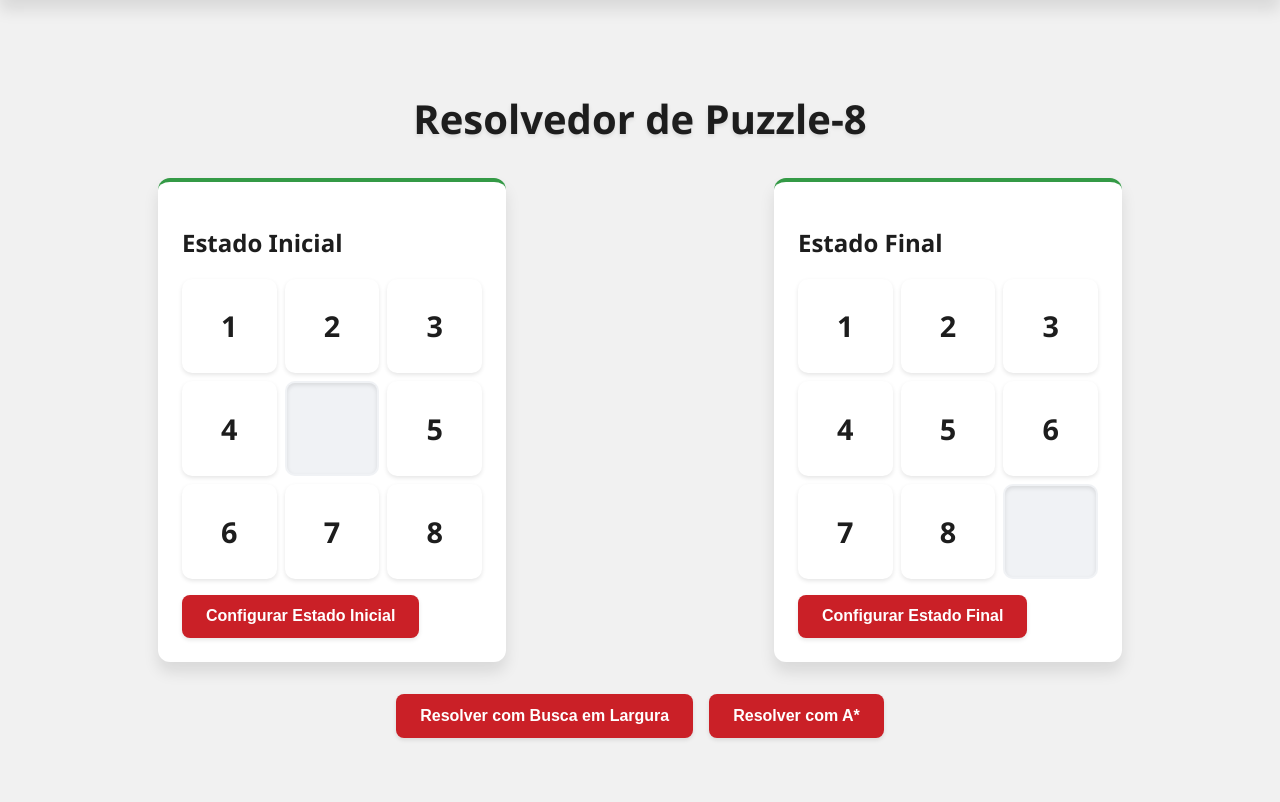
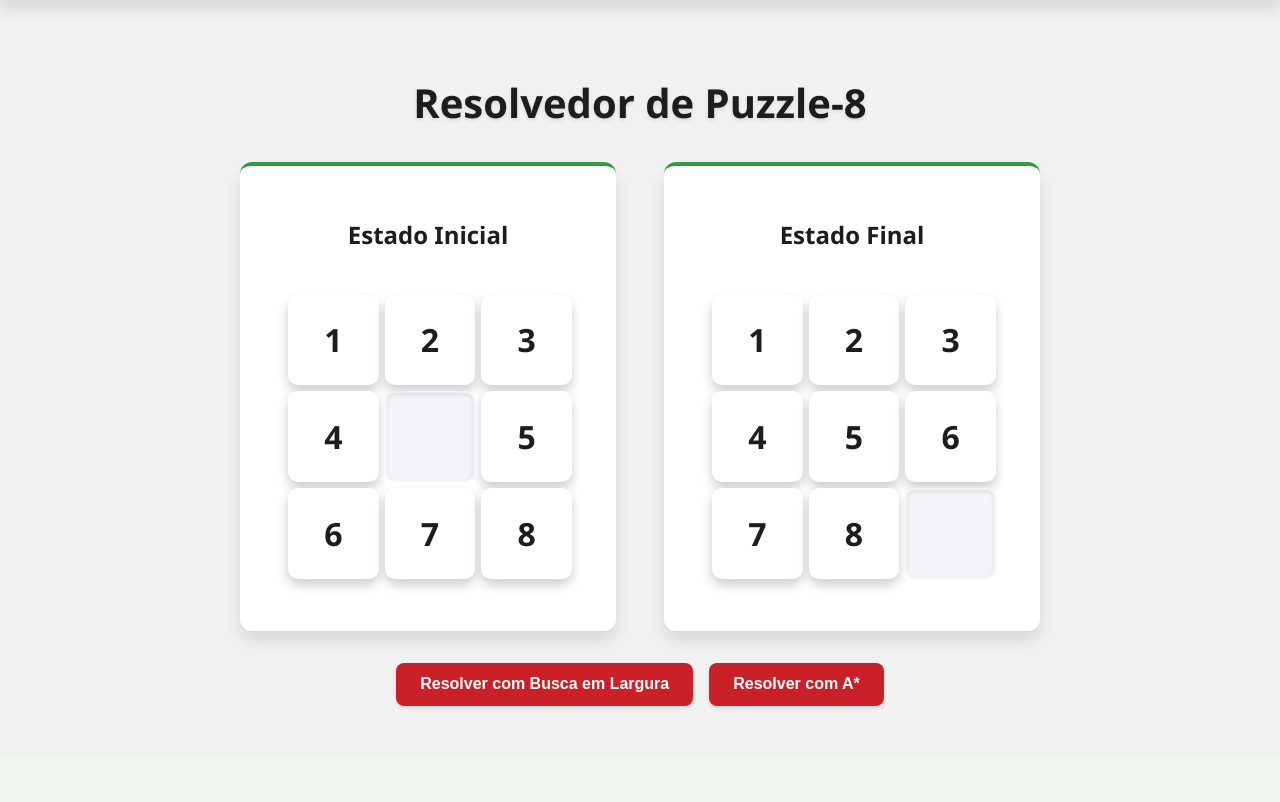
Before and after one commit to Gianlz/Puzzle-8, a FastAPI app: page / in a window 1280 px wide. Shown: the part 112-914 px from the top of the page. After the commit the page ends 821 px from the top, so only its background shows below. Run offline with FastAPI, Linux system fonts and the light colour scheme.

Commit message:
shit done

```diff
--- a/Templates/index.html
+++ b/Templates/index.html
@@ -21,13 +21,20 @@
             <div class="secao-puzzle">
                 <h2>Estado Inicial</h2>
                 <div class="grid-puzzle" id="gridInicial"></div>
-                <button onclick="alternarGrid('inicial')">Configurar Estado Inicial</button>
+                <!-- Remover os botões de configurar estado inicial e final -->
+                <!--
+                <button id="configurarEstadoInicial" onclick="alternarGrid('inicial')">Configurar Estado Inicial</button>
+                <button id="configurarEstadoFinal" onclick="alternarGrid('final')">Configurar Estado Final</button>
+                -->
             </div>
 
             <div class="secao-puzzle">
                 <h2>Estado Final</h2>
                 <div class="grid-puzzle" id="gridFinal"></div>
+                <!-- Removido o botão de configurar estado final -->
+                <!--
                 <button onclick="alternarGrid('final')">Configurar Estado Final</button>
+                -->
             </div>
         </div>
 
--- a/main.py
+++ b/main.py
@@ -35,14 +35,27 @@
     puzzle = Puzzle8(requisicao.estado_inicial, requisicao.estado_final)
 
     if requisicao.tipo_busca == "largura":
-        solucao, tempo_execucao, nos_expandidos = puzzle.resolver_busca_largura()
+        solucao, tempo_execucao, nos_expandidos, solucionavel = puzzle.resolver_busca_largura()
     else:
-        solucao, tempo_execucao, nos_expandidos = puzzle.resolver_busca_a_estrela()
+        solucao, tempo_execucao, nos_expandidos, solucionavel = puzzle.resolver_busca_a_estrela()
+
+    if not solucionavel:
+        return {
+            "erro": "Este puzzle não tem solução possível devido à configuração inicial e final.",
+            "solucionavel": False
+        }
+
+    if solucao is None:
+        return {
+            "erro": "Não foi possível encontrar uma solução.",
+            "solucionavel": True
+        }
 
     return {
         "solucao": solucao,
         "tempo_execucao": tempo_execucao,
-        "nos_expandidos": nos_expandidos
+        "nos_expandidos": nos_expandidos,
+        "solucionavel": True
     }
 
 if __name__ == "__main__":
--- a/static/css/style.css
+++ b/static/css/style.css
@@ -50,9 +50,9 @@
 }
 
 .container {
-    max-width: 1200px;
+    max-width: 1000px;
     margin: 0 auto;
-    padding: 2rem;
+    padding: 1rem;
 }
 
 h1 {
@@ -65,19 +65,22 @@
 
 .container-puzzle {
     display: flex;
-    justify-content: space-around;
-    align-items: flex-start;
-    flex-wrap: wrap;
-    gap: 2rem;
-    margin-bottom: 2rem;
+    justify-content: center;
+    gap: 3rem;
+    margin: 2rem auto;
+    max-width: 800px;
 }
 
 .secao-puzzle {
+    flex: 0 1 350px;
+    padding: 2rem;
+    display: flex;
+    flex-direction: column;
+    align-items: center;
     background: var(--card-background);
-    padding: 1.5rem;
     border-radius: 12px;
     box-shadow: var(--shadow-lg);
-    transition: transform 0.3s ease;
+    transition: transform 1.5s ease;
     border-top: 4px solid var(--secondary-color);
 }
 
@@ -86,37 +89,49 @@
 }
 
 .grid-puzzle {
+    width: 280px;
+    height: 280px;
+    margin: 1.5rem auto;
+    gap: 10px;
     display: grid;
     grid-template-columns: repeat(3, 1fr);
-    gap: 8px;
-    width: 300px;
-    margin: 1rem auto;
+    position: relative;
+    perspective: 1000px;
 }
 
 .celula-puzzle {
-    aspect-ratio: 1;
+    width: 100%;
+    height: 100%;
+    font-size: 2rem;
+    position: relative;
+    transform-style: preserve-3d;
+    transition: transform 1.5s ease, background-color 1.5s ease;
     background: var(--card-background);
     border-radius: 10px;
     display: flex;
     align-items: center;
     justify-content: center;
-    font-size: 1.8rem;
     font-weight: bold;
     cursor: pointer;
-    transition: all 0.3s cubic-bezier(0.4, 0, 0.2, 1);
-    box-shadow: var(--shadow-sm);
+    box-shadow: 0 6px 12px rgba(0, 0, 0, 0.2);
     border: 2px solid transparent;
+    backface-visibility: hidden;
+    transform-origin: center center;
+    cursor: move;
+    transition: transform 0.2s, box-shadow 0.2s;
 }
 
 .celula-puzzle:hover {
     transform: scale(1.05);
-    box-shadow: var(--shadow-md);
+    box-shadow: 0 8px 16px rgba(0, 0, 0, 0.3);
     border-color: var(--primary-color);
 }
 
 .celula-puzzle.vazia {
     background: #f0f2f5;
     box-shadow: inset var(--shadow-sm);
+    transition: all 0.5s ease;
+    opacity: 0.8;
 }
 
 .celula-puzzle.configurando {
--- a/static/js/script.js
+++ b/static/js/script.js
@@ -24,7 +24,16 @@
             celula.textContent = estado[i][j] || '';
             celula.dataset.linha = i;
             celula.dataset.coluna = j;
-            celula.onclick = () => tratarCliqueCelula(idGrid, i, j);
+
+            // Adicionar atributos para drag and drop
+            celula.setAttribute('draggable', 'true');
+            celula.addEventListener('dragstart', handleDragStart);
+            celula.addEventListener('dragover', handleDragOver);
+            celula.addEventListener('drop', handleDrop);
+
+            // Remover evento de clique existente
+            // celula.onclick = () => tratarCliqueCelula(idGrid, i, j);
+
             grid.appendChild(celula);
         }
     }
@@ -45,26 +54,6 @@
     return grid;
 }
 
-function alternarGrid(tipo) {
-    if (configuracaoAtual === tipo) {
-        configuracaoAtual = null;
-        document.querySelectorAll('.celula-puzzle').forEach(celula => {
-            celula.classList.remove('configurando');
-        });
-    } else {
-        configuracaoAtual = tipo;
-        const idGrid = tipo === 'inicial' ? 'gridInicial' : 'gridFinal';
-        const idOutroGrid = tipo === 'inicial' ? 'gridFinal' : 'gridInicial';
-
-        document.querySelectorAll(`#${idGrid} .celula-puzzle`).forEach(celula => {
-            celula.classList.add('configurando');
-        });
-        document.querySelectorAll(`#${idOutroGrid} .celula-puzzle`).forEach(celula => {
-            celula.classList.remove('configurando');
-        });
-    }
-}
-
 function tratarCliqueCelula(idGrid, i, j) {
     const estado = idGrid === 'gridInicial' ? estadoInicial : estadoFinal;
 
@@ -80,30 +69,57 @@
         };
         document.querySelector(`#${idGrid} [data-linha="${i}"][data-coluna="${j}"]`).classList.add('selecionado');
     } else {
+        // Atualizar estado diretamente sem animação
         const temp = estado[i][j];
         estado[i][j] = numeroSelecionado.valor;
         estado[numeroSelecionado.linha][numeroSelecionado.coluna] = temp;
+
+        // Atualizar a visualização
+        criarGrid(idGrid, estado);
 
         document.querySelectorAll('.celula-puzzle').forEach(celula => {
             celula.classList.remove('selecionado');
         });
         numeroSelecionado = null;
 
-        criarGrid(idGrid, estado);
-
+        // Manter configuração ativa
         document.querySelectorAll(`#${idGrid} .celula-puzzle`).forEach(celula => {
             celula.classList.add('configurando');
         });
     }
 }
 
-async function resolverPuzzle(metodo) {
+function resolverPuzzle() {
     if (configuracaoAtual) {
         alternarGrid(configuracaoAtual);
     }
 
-    try {
-        const resposta = await fetch('/resolver', {
+    let algoritmoSelecionado = 'largura';
+    const radioSelecionado = document.querySelector('input[name="algoritmo"]:checked');
+    if (radioSelecionado) {
+        algoritmoSelecionado = radioSelecionado.value;
+    }
+
+    // Verifica se os elementos existem antes de manipulá-los
+    const resultadoDiv = document.getElementById('resultado');
+    const solucaoDiv = document.getElementById('solucao');
+
+    // Se não encontrar o elemento resultado, cria ele
+    if (!resultadoDiv) {
+        const novoResultado = document.createElement('div');
+        novoResultado.id = 'resultado';
+        document.body.appendChild(novoResultado);
+    }
+
+    // Limpa resultados anteriores
+    if (resultadoDiv) {
+        resultadoDiv.innerHTML = '';
+    }
+    if (solucaoDiv) {
+        solucaoDiv.style.display = 'none';
+    }
+
+    fetch('/resolver', {
         method: 'POST',
         headers: {
             'Content-Type': 'application/json',
@@ -111,33 +127,145 @@
         body: JSON.stringify({
             estado_inicial: estadoInicial,
             estado_final: estadoFinal,
-                tipo_busca: metodo
+            tipo_busca: algoritmoSelecionado
         })
-        });
+    })
+    .then(response => response.json())
+    .then(data => {
+        const resultado = document.getElementById('resultado');
 
-        const dados = await resposta.json();
-        exibirSolucao(dados);
-    } catch (erro) {
-        console.error('Erro ao resolver o puzzle:', erro);
+        if (!data.solucionavel) {
+            const mensagemErro = `
+                <div class="alert alert-danger fade show" role="alert" style="
+                    background: linear-gradient(145deg, #ff5b5b, #ff8c8c);
+                    border: none;
+                    color: white;
+                    box-shadow: 0 4px 15px rgba(255, 91, 91, 0.2);
+                    border-radius: 10px;
+                    padding: 20px;
+                    position: fixed;
+                    top: 50%;
+                    left: 50%;
+                    transform: translate(-50%, -50%);
+                    z-index: 1000;
+                    min-width: 300px;
+                    max-width: 400px;
+                    animation: slideIn 0.3s ease-out;
+                ">
+                    <div style="display: flex; align-items: start; justify-content: space-between;">
+                        <div>
+                            <h4 class="alert-heading" style="
+                                font-size: 1.5rem;
+                                margin-bottom: 15px;
+                                font-weight: 600;
+                            ">
+                                <i class="fas fa-exclamation-triangle" style="margin-right: 10px;"></i>
+                                Configuração impossível!
+                            </h4>
+                        </div>
+                        <button type="button" class="btn-close" data-bs-dismiss="alert" aria-label="Close"
+                            style="background: none; border: none; color: white; font-size: 1.5rem; padding: 0;"
+                            onclick="this.parentElement.parentElement.remove();">
+                            &times;
+                        </button>
+                    </div>
+                    <p style="margin-bottom: 15px; font-size: 1.1rem;">
+                        Este puzzle não tem solução possível devido à configuração inicial e final.
+                    </p>
+                    <hr style="border-top: 1px solid rgba(255,255,255,0.2); margin: 15px 0;">
+                    <p class="mb-0" style="
+                        display: flex;
+                        align-items: center;
+                        font-size: 1rem;
+                        color: #f8f9fa;
+                    ">
+                        <i class="fas fa-lightbulb" style="margin-right: 10px;"></i>
+                        Dica: Tente reorganizar as peças do estado inicial ou final.
+                    </p>
+                </div>
+                <div class="modal-backdrop fade show" style="opacity: 0.5;"></div>
+            `;
+
+            // Remover backdrop anterior se existir
+            const oldBackdrop = document.querySelector('.modal-backdrop');
+            if (oldBackdrop) {
+                oldBackdrop.remove();
+            }
+
+            if (resultado) {
+                resultado.innerHTML = mensagemErro;
+            }
+
+            // Adicionar estilo de animação se ainda não existir
+            if (!document.getElementById('popup-styles')) {
+                const style = document.createElement('style');
+                style.id = 'popup-styles';
+                style.textContent = `
+                    @keyframes slideIn {
+                        0% {
+                            transform: translate(-50%, -60%);
+                            opacity: 0;
+                        }
+                        100% {
+                            transform: translate(-50%, -50%);
+                            opacity: 1;
                         }
                     }
 
-function exibirSolucao(dados) {
-    const divSolucao = document.getElementById('solucao');
+                    .alert {
+                        backdrop-filter: blur(10px);
+                        -webkit-backdrop-filter: blur(10px);
+                    }
+
+                    .alert:hover {
+                        transform: translate(-50%, -50%) scale(1.02);
+                        transition: transform 0.2s ease;
+                    }
+                `;
+                document.head.appendChild(style);
+            }
+            return;
+        }
+
+        if (data.erro) {
+            const mensagemAviso = `
+                <div class="alert alert-warning">
+                    <h4 class="alert-heading">Não foi possível encontrar solução</h4>
+                    <p>${data.erro}</p>
+                    <hr>
+                    <p class="mb-0">Tente usar um algoritmo diferente ou verifique a configuração do puzzle.</p>
+                </div>`;
+            if (resultado) {
+                resultado.innerHTML = mensagemAviso;
+            }
+            return;
+        }
+
+        // Mostra os resultados apenas se os elementos existirem
+        const solucao = document.getElementById('solucao');
         const metricaTempo = document.getElementById('metrica-tempo');
         const metricaEstados = document.getElementById('metrica-estados');
+        const divPassos = document.getElementById('passos');
 
-    divSolucao.style.display = 'block';
-    metricaTempo.textContent = `${dados.tempo_execucao.toFixed(3)}s`;
-    metricaEstados.textContent = dados.nos_expandidos;
+        if (solucao) {
+            solucao.style.display = 'block';
+        }
 
-    const divPassos = document.getElementById('passos');
+        if (metricaTempo) {
+            metricaTempo.textContent = `${data.tempo_execucao.toFixed(3)}s`;
+        }
+
+        if (metricaEstados) {
+            metricaEstados.textContent = data.nos_expandidos;
+        }
+
+        if (divPassos) {
             divPassos.innerHTML = '';
 
-    dados.solucao.forEach((estado, indice) => {
+            // Mostrar apenas visualização normal
+            data.solucao.forEach((estado, indice) => {
                 const passo = document.createElement('div');
                 passo.className = 'passo';
-        passo.style.animationDelay = `${indice * 0.1}s`;
 
                 const cabecalhoPasso = document.createElement('h3');
                 cabecalhoPasso.textContent = `Passo ${indice + 1}`;
@@ -148,7 +276,188 @@
             });
         }
 
+        // Adiciona mensagem de sucesso
+        if (resultado) {
+            resultado.innerHTML = `
+                <div class="alert alert-success fade show" role="alert" style="
+                    background: linear-gradient(145deg, #28a745, #34ce57);
+                    border: none;
+                    color: white;
+                    box-shadow: 0 4px 15px rgba(40, 167, 69, 0.2);
+                    border-radius: 10px;
+                    padding: 20px;
+                    position: fixed;
+                    top: 50%;
+                    left: 50%;
+                    transform: translate(-50%, -50%);
+                    z-index: 1000;
+                    min-width: 300px;
+                    max-width: 400px;
+                    animation: slideIn 0.3s ease-out;
+                ">
+                    <div style="display: flex; align-items: start; justify-content: space-between;">
+                        <div>
+                            <h4 class="alert-heading" style="
+                                font-size: 1.5rem;
+                                margin-bottom: 15px;
+                                font-weight: 600;
+                            ">
+                                <i class="fas fa-check-circle" style="margin-right: 10px;"></i>
+                                Solução encontrada!
+                            </h4>
+                        </div>
+                        <button type="button" class="btn-close" data-bs-dismiss="alert" aria-label="Close"
+                            style="background: none; border: none; color: white; font-size: 1.5rem; padding: 0;"
+                            onclick="this.parentElement.parentElement.remove();">
+                            &times;
+                        </button>
+                    </div>
+                    <p style="margin-bottom: 15px; font-size: 1.1rem;">
+                        O puzzle foi resolvido com sucesso.
+                    </p>
+                    <hr style="border-top: 1px solid rgba(255,255,255,0.2); margin: 15px 0;">
+                    <div style="
+                        display: flex;
+                        justify-content: space-between;
+                        align-items: center;
+                        margin-top: 15px;
+                    ">
+                        <p style="margin: 0;">
+                            <i class="fas fa-arrow-down" style="margin-right: 10px;"></i>
+                            Confira abaixo os passos da solução.
+                        </p>
+
+                    </div>
+                </div>
+                <div class="modal-backdrop fade show" style="opacity: 0.5;"></div>
+            `;
+
+            // Adicionar temporizador para remover o pop-up após 3 segundos
+            setTimeout(() => {
+                const alert = document.querySelector('.alert');
+                const backdrop = document.querySelector('.modal-backdrop');
+                if (alert) {
+                    alert.style.animation = 'slideOut 0.3s ease-out forwards';
+                    setTimeout(() => {
+                        if (alert) alert.remove();
+                        if (backdrop) backdrop.remove();
+                    }, 300);
+                }
+            }, 3000);
+
+            // Adicionar animação de saída se ainda não existir
+            if (!document.getElementById('popup-styles')) {
+                const style = document.createElement('style');
+                style.id = 'popup-styles';
+                style.textContent += `
+                    @keyframes slideOut {
+                        0% {
+                            transform: translate(-50%, -50%);
+                            opacity: 1;
+                        }
+                        100% {
+                            transform: translate(-50%, -60%);
+                            opacity: 0;
+                        }
+                    }
+                `;
+                document.head.appendChild(style);
+            }
+        }
+    })
+    .catch(error => {
+        console.error('Erro:', error);
+        const resultado = document.getElementById('resultado');
+        if (resultado) {
+            resultado.innerHTML = `
+                <div class="alert alert-danger">
+                    <h4 class="alert-heading">Erro!</h4>
+                    <p>Ocorreu um erro ao processar a solicitação.</p>
+                    <hr>
+                    <p class="mb-0">Por favor, tente novamente mais tarde.</p>
+                </div>`;
+        }
+    });
+}
+
+// Garante que os elementos necessários existam quando a página carregar
 document.addEventListener('DOMContentLoaded', () => {
     criarGrid('gridInicial', estadoInicial);
     criarGrid('gridFinal', estadoFinal);
+
+    // Cria div de resultado se não existir
+    if (!document.getElementById('resultado')) {
+        const resultado = document.createElement('div');
+        resultado.id = 'resultado';
+        document.body.appendChild(resultado);
+    }
 });
+
+// Remover estilos relacionados à animação
+const style = document.createElement('style');
+style.textContent = `
+    .passo {
+        margin: 20px 0;
+    }
+
+    .btn {
+        padding: 10px 20px;
+        border-radius: 5px;
+        border: none;
+        color: white;
+        cursor: pointer;
+        font-weight: 600;
+    }
+
+    .btn:hover {
+        transform: translateY(-2px);
+        box-shadow: 0 4px 15px rgba(0,0,0,0.2);
+    }
+
+    .btn-primary {
+        background: linear-gradient(145deg, #007bff, #0056b3);
+    }
+
+    .btn-success {
+        background: linear-gradient(145deg, #28a745, #218838);
+    }
+`;
+document.head.appendChild(style);
+
+// Funções para drag and drop
+let draggedCell = null;
+
+function handleDragStart(event) {
+    draggedCell = event.target;
+    event.dataTransfer.effectAllowed = 'move';
+}
+
+function handleDragOver(event) {
+    event.preventDefault();
+    event.dataTransfer.dropEffect = 'move';
+}
+
+function handleDrop(event) {
+    event.preventDefault();
+    const targetCell = event.target;
+
+    if (draggedCell && targetCell !== draggedCell && targetCell.classList.contains('celula-puzzle')) {
+        // Obter posições das células
+        const linha1 = parseInt(draggedCell.dataset.linha);
+        const coluna1 = parseInt(draggedCell.dataset.coluna);
+        const linha2 = parseInt(targetCell.dataset.linha);
+        const coluna2 = parseInt(targetCell.dataset.coluna);
+
+        // Determinar qual grid está sendo configurado
+        const idGrid = draggedCell.parentElement.id;
+        const estado = idGrid === 'gridInicial' ? estadoInicial : estadoFinal;
+
+        // Trocar os valores nos estados
+        const temp = estado[linha1][coluna1];
+        estado[linha1][coluna1] = estado[linha2][coluna2];
+        estado[linha2][coluna2] = temp;
+
+        // Atualizar a visualização
+        criarGrid(idGrid, estado);
+    }
+}
```
Also changed, not shown: other parts of static/css/style.css (+33 -3 lines), puzzle.py (+31 -4 lines). Lines whose indentation alone changed are shown as unchanged.
